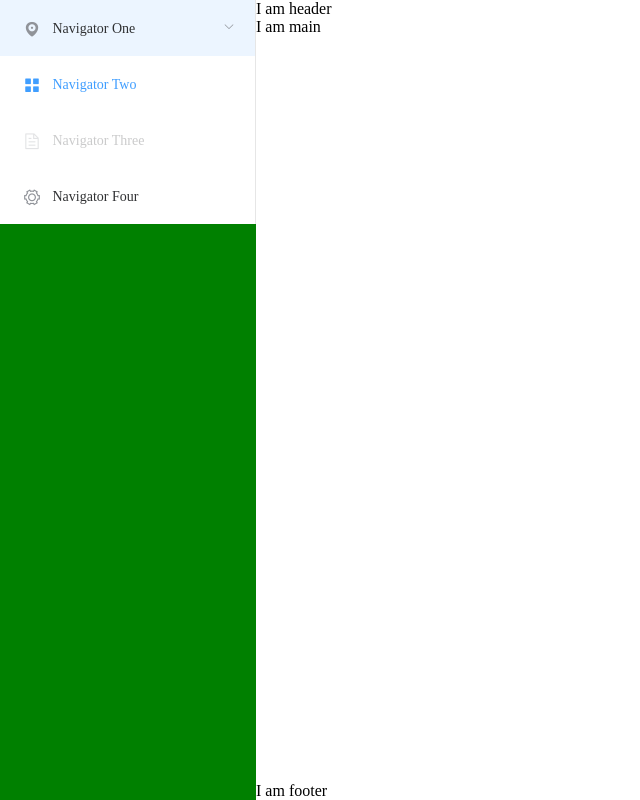
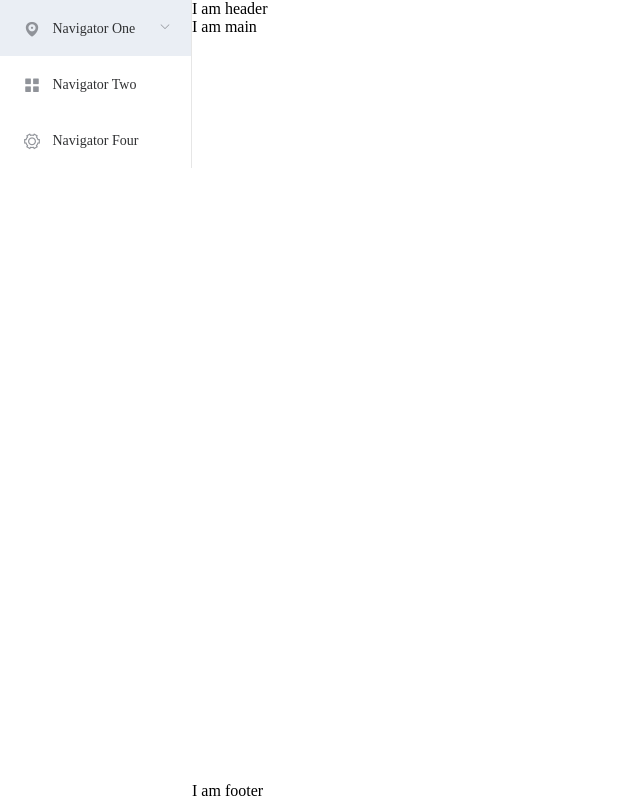
Before and after one commit to dyweb/go.ice, a Vue app in the folder udash/ui/: page /#/ in a window 1280 px wide. Shown: the whole page, without its empty margins (0-640 px from the left). Built offline with nearby package versions, Linux system fonts and the light colour scheme.

Commit message:
[ui] Use SCSS to customize theme

```diff
--- a/udash/ui/package.json
+++ b/udash/ui/package.json
@@ -9,6 +9,7 @@
   },
   "dependencies": {
     "element-ui": "^2.4.11",
+    "style-loader": "^0.23.1",
     "vue": "^2.5.21",
     "vue-router": "^3.0.1"
   },
@@ -20,6 +21,8 @@
     "babel-eslint": "^10.0.1",
     "eslint": "^5.8.0",
     "eslint-plugin-vue": "^5.0.0",
+    "node-sass": "^4.11.0",
+    "sass-loader": "^7.1.0",
     "vue-template-compiler": "^2.5.21"
   }
 }
--- a/udash/ui/src/App.vue
+++ b/udash/ui/src/App.vue
@@ -27,43 +27,4 @@ body {
   padding: 0;
   /*background-color: lawngreen;*/
 }
-
-#dashboard {
-  min-height: 100%;
-  display: flex;
-}
-
-#side-bar {
-  background-color: green;
-  flex: 0 0 20%;
-}
-
-.fixed {
-  position: fixed;
-}
-
-#content {
-  display: flex;
-  flex-direction: column;
-  /* height: 100%; */
-}
-
-#content-main {
-  flex-grow: 1;
-}
-
-#login {
-  display: flex;
-  justify-content: center;
-  align-items: center;
-
-  height: 100%;
-}
-
-#login-box {
-  background-color: blue;
-  color: white;
-  padding: 50px;
-  border-radius: 5%;
-}
 </style>
--- /dev/null
+++ b/udash/ui/src/element-variables.scss
@@ -0,0 +1,9 @@
+// https://element.eleme.io/#/en-US/component/custom-theme
+
+/* theme color */
+$--color-primary: #2e5391;
+
+/* icon font path, required */
+$--font-path: '~element-ui/lib/theme-chalk/fonts';
+
+@import "~element-ui/packages/theme-chalk/src/index";
--- a/udash/ui/src/main.js
+++ b/udash/ui/src/main.js
@@ -1,7 +1,7 @@
 import Vue from "vue";
 import ElementUI from "element-ui";
 import locale from "element-ui/lib/locale/lang/en";
-import "element-ui/lib/theme-chalk/index.css";
+import "./element-variables.scss";
 import App from "./App.vue";
 import router from "./router";
 
--- a/udash/ui/src/views/Home.vue
+++ b/udash/ui/src/views/Home.vue
@@ -5,7 +5,7 @@
         <!-- a row hs 24 span-->
         <el-col :span="24">
           <el-menu
-            default-active="2"
+            default-active="1"
             class="el-menu-vertical-demo"
             @open="handleOpen"
             @close="handleClose"
@@ -31,10 +31,10 @@
             <el-menu-item index="2">
               <i class="el-icon-menu"></i> <span>Navigator Two</span>
             </el-menu-item>
-            <el-menu-item index="3" disabled>
-              <i class="el-icon-document"></i> <span>Navigator Three</span>
-            </el-menu-item>
-            <el-menu-item index="4">
+            <!--<el-menu-item index="3" disabled>-->
+              <!--<i class="el-icon-document"></i> <span>Navigator Three</span>-->
+            <!--</el-menu-item>-->
+            <el-menu-item index="3">
               <i class="el-icon-setting"></i> <span>Navigator Four</span>
             </el-menu-item>
           </el-menu>
@@ -65,4 +65,28 @@ export default {
 };
 </script>
 
-<style scoped></style>
+<style scoped>
+#dashboard {
+  min-height: 100%;
+  display: flex;
+}
+
+#side-bar {
+  /*background-color: green;*/
+  flex: 0 0 15%;
+}
+
+.fixed {
+  position: fixed;
+}
+
+#content {
+  display: flex;
+  flex-direction: column;
+  /* height: 100%; */
+}
+
+#content-main {
+  flex-grow: 1;
+}
+</style>
--- a/udash/ui/src/views/Login.vue
+++ b/udash/ui/src/views/Login.vue
@@ -17,4 +17,19 @@ export default {
 };
 </script>
 
-<style scoped></style>
+<style scoped>
+#login {
+  display: flex;
+  justify-content: center;
+  align-items: center;
+
+  height: 100%;
+}
+
+#login-box {
+  background-color: blue;
+  color: white;
+  padding: 50px;
+  border-radius: 5%;
+}
+</style>
```
Also changed, not shown: 2 other files (tests, documents, lock files or other folders).
